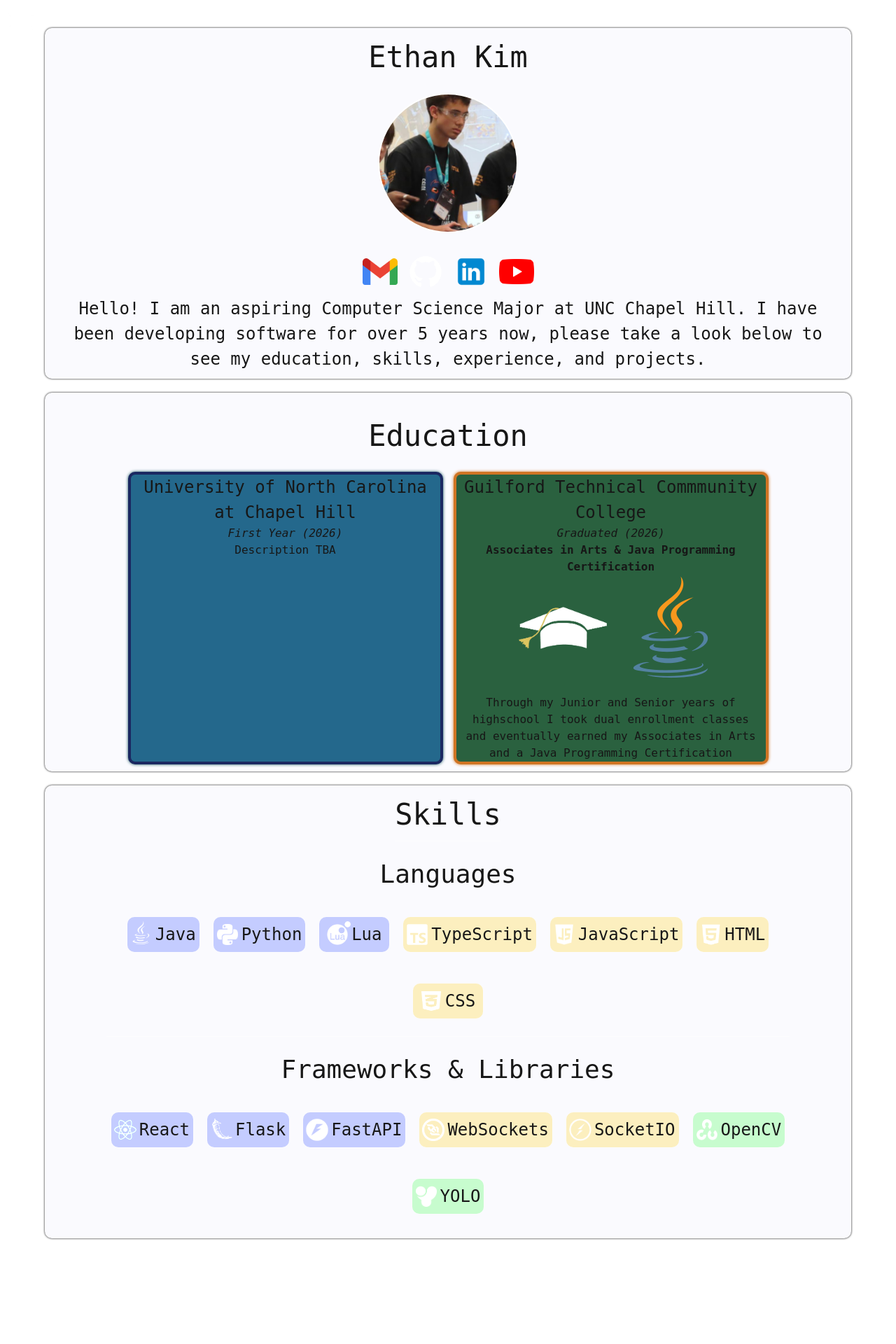
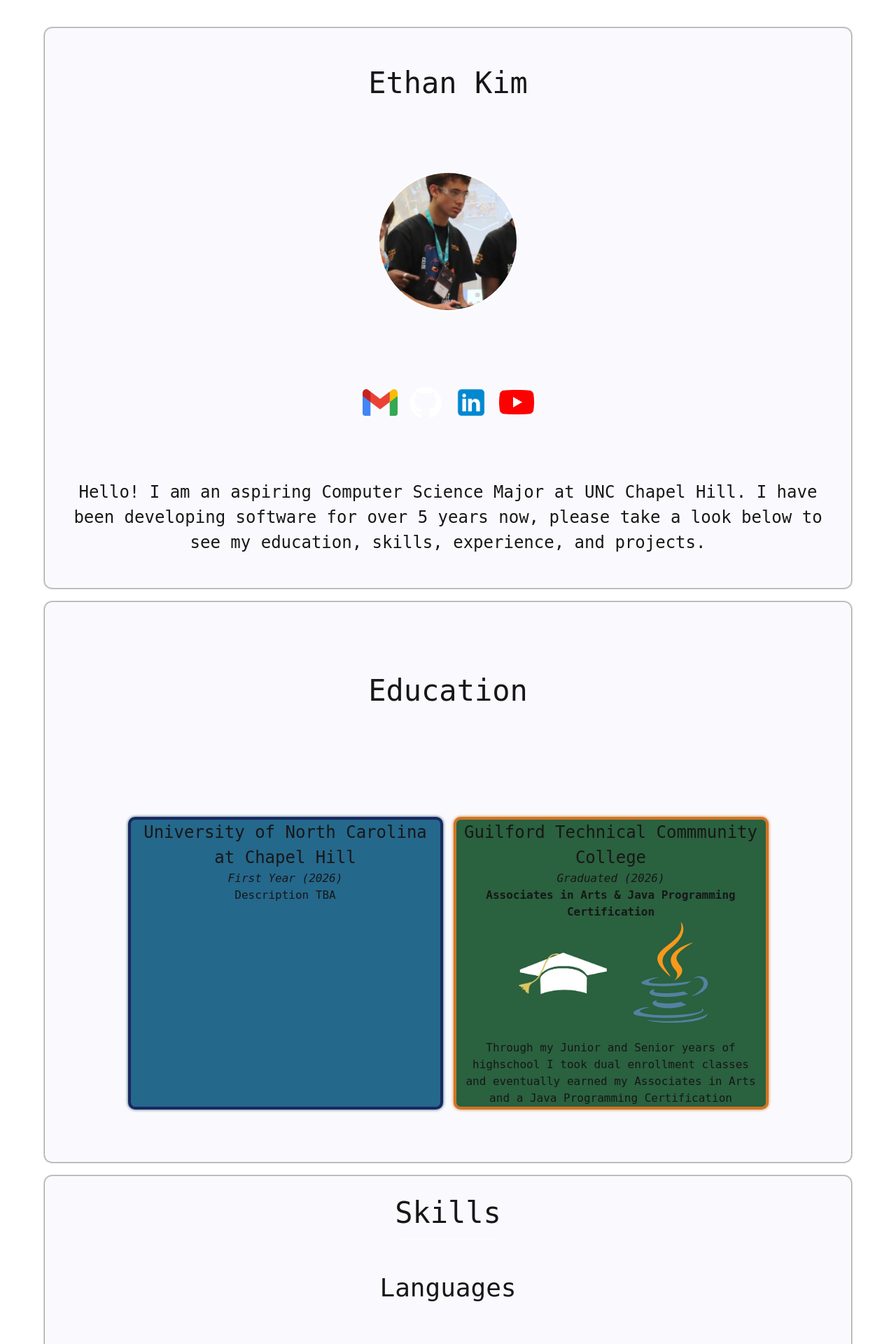
Before and after one commit to DoctorKrill08/Portfolio, a Next.js app: page / in a window 1280 px wide. Shown: the top 1920 px of the page at 70% size. Built offline with nearby package versions, Linux system fonts and the light colour scheme.

Commit message:
anims part 2

```diff
--- a/app/animations.tsx
+++ b/app/animations.tsx
@@ -1,26 +1,34 @@
-import { useState, useEffect} from "react";
-import { motion } from "motion/react"
+import { useEffect } from 'react';
+import { motion, useAnimation } from 'framer-motion';
 import { useInView } from 'react-intersection-observer';
-import { useAnimation } from 'framer-motion';
 
-export default function Animation() {
-  const { ref, inView } = useInView();
+function FadeInWhenVisible({ className, children, ...props }) {
+  const { ref, inView } = useInView({
+    threshold: 0.2
+  });
   const animation = useAnimation();
+
+  const x_initial = -120
+
   useEffect(() => {
-    if (inView) {
-      animation.start({
-        opacity: 1,
-        y: 0,
-        transition: { type: 'tween', ease: 'easeOut', duration: 0.6 }
-      });
-    }
-    if (!inView) {
-      animation.start({
-        opacity: 0,
-        y: 20,
-        transition: { type: 'tween', ease: 'easeOut', duration: 0.6 }
-      });
-    }
-  }, [inView, animation])
+    animation.start({
+      opacity: inView ? 1 : 0,
+      x: inView ? 0 : x_initial,
+      transition: { type: 'tween', ease: 'easeOut', duration: 0.6 }
+    });
+  }, [inView, animation]);
 
+  return (
+    <motion.div
+      ref={ref}
+      className={className}
+      initial={{ opacity: 0, x: x_initial}}
+      animate={animation}
+      {...props}
+    >
+      {children}
+    </motion.div>
+  );
 }
+
+export default FadeInWhenVisible;
--- a/app/education/education.tsx
+++ b/app/education/education.tsx
@@ -1,10 +1,11 @@
 
 import { useState } from "react";
 import education from './education.module.css';
+import FadeInWhenVisible from '../animations';
 
 export default function Education() {
   return (
-      <div className="bubble">
+      <FadeInWhenVisible className="bubble">
         <h1 style={{ marginTop: '20px', marginBottom: '20px' }}>Education</h1>
         <div className={education.educationContainer}>
           <div className={education.educationItem} style={{backgroundColor: '#24688c', borderColor: '#1a2761', boxShadow: '0 0 4px #1a5761'}}>
@@ -25,6 +26,6 @@ export default function Education() {
             </div>
           </div>
         </div>
-      </div>
+      </FadeInWhenVisible>
   );
 }
--- a/app/globals.css
+++ b/app/globals.css
@@ -26,6 +26,7 @@ body {
 .bubble {
     margin-top: 20px;
     width: 90vw;
+    min-height: 100vh;
     margin-left: 10px;
     margin-right: 10px;
     display: grid;
--- a/app/home/home.tsx
+++ b/app/home/home.tsx
@@ -3,6 +3,7 @@ import { useState } from "react";
 import home from './home.module.css';
 import Education from '../education/education';
 import Skills from '../skills/skills';
+import FadeInWhenVisible from '../animations';
 
 
 export default function Home({ mobile = false }: { mobile?: boolean }) {
@@ -11,7 +12,7 @@ export default function Home({ mobile = false }: { mobile?: boolean }) {
   }
   return (
     <div className={home.home}>
-      <div className={'bubble'}>
+      <FadeInWhenVisible className='bubble'>
       <h1>Ethan Kim</h1>
       <div className={home.profile}>
         <img src={'/images/profile.webp'} alt="profile" />
@@ -25,7 +26,7 @@ export default function Home({ mobile = false }: { mobile?: boolean }) {
       <p style={{fontSize: '24px', textAlign: 'center', marginLeft: '10px', marginRight: '10px'}}>
         Hello! I am an aspiring Computer Science Major at UNC Chapel Hill. I have been developing software for over 5 years now, please take a look below to see my education, skills, experience, and projects.
       </p>
-      </div>
+      </FadeInWhenVisible>
       <Education />
       <Skills />
     </div>
--- a/app/skills/skills.tsx
+++ b/app/skills/skills.tsx
@@ -1,36 +1,17 @@
 import React from 'react'
 import { useState, useEffect} from "react";
 import skills from './skills.module.css';
-import { motion } from "motion/react"
-import { useInView } from 'react-intersection-observer';
-import { useAnimation } from 'framer-motion';
+import FadeInWhenVisible from '../animations';
+
 
 export default function Skills() {
   const blue = 'rgba(70, 98, 255, 0.3)'
   const green = 'rgba(80, 255, 94, 0.3)'
   const yellow = 'rgba(255, 211, 45, 0.3)'
 
-  const { ref, inView } = useInView();
-  const animation = useAnimation();
-  useEffect(() => {
-    if (inView) {
-      animation.start({
-        opacity: 1,
-        y: 0,
-        transition: { type: 'tween', ease: 'easeOut', duration: 0.6 }
-      });
-    }
-    if (!inView) {
-      animation.start({
-        opacity: 0,
-        y: 20,
-        transition: { type: 'tween', ease: 'easeOut', duration: 0.6 }
-      });
-    }
-  }, [inView, animation])
 
   return (
-    <motion.div ref = {ref} className="bubble" initial={{ opacity: 0, y: 20 }} animate={animation}>
+    <FadeInWhenVisible className="bubble">
       <h1 style={{height: '70px', borderBottom: '1px solid rgba(255, 255, 255, 0.7)' }}>Skills</h1>
       <h2 style={{ marginTop: '20px', marginBottom: '10px', fontSize: '36px'}}>Languages</h2>
       <br/>
@@ -97,6 +78,6 @@ export default function Skills() {
           <p>YOLO</p>
         </div>
       </div>
-     </motion.div>
+     </FadeInWhenVisible>
   );
 }
```
